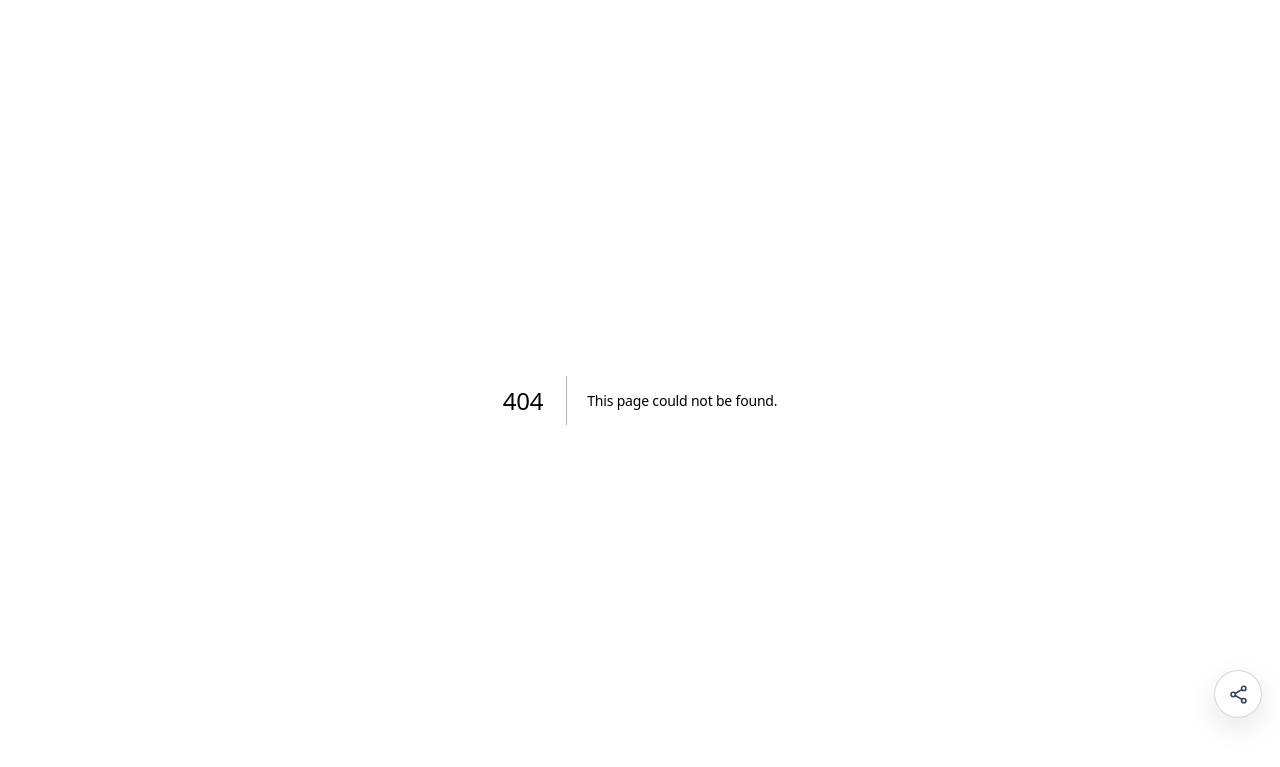
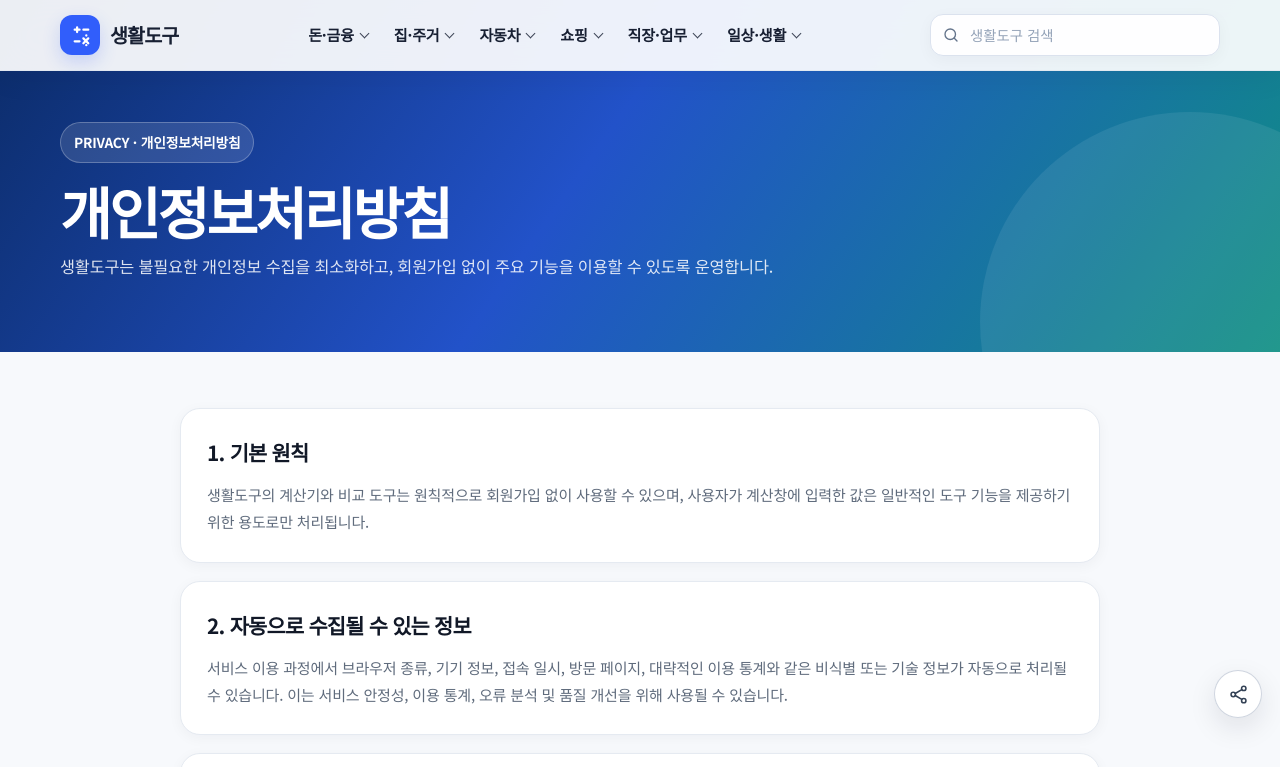
Before and after one commit to license-book/life-tools, a Next.js app: page /privacy in a window 1280 px wide. Before the commit this address had no page. Shown: the top 767 px of the page. Built offline with nearby package versions, Linux system fonts and the light colour scheme.

Commit message:
Add privacy policy page

```diff
--- /dev/null
+++ b/app/privacy/page.tsx
@@ -0,0 +1,10 @@
+import type { Metadata } from "next";
+import SiteHeader from "@/components/layout/SiteHeader";
+
+export const metadata: Metadata = {
+  title: "개인정보처리방침 | 생활도구",
+  description: "생활도구의 개인정보 처리 원칙과 쿠키·광고·분석 도구 이용 기준을 안내합니다.",
+  alternates: { canonical: "/privacy" },
+};
+
+export default function PrivacyPage(){return <><SiteHeader/><main><section className="info-hero"><div className="container"><span className="eyebrow">PRIVACY · 개인정보처리방침</span><h1>개인정보처리방침</h1><p>생활도구는 불필요한 개인정보 수집을 최소화하고, 회원가입 없이 주요 기능을 이용할 수 있도록 운영합니다.</p></div></section><section className="info-page"><div className="container info-layout"><article className="info-card"><h2>1. 기본 원칙</h2><p>생활도구의 계산기와 비교 도구는 원칙적으로 회원가입 없이 사용할 수 있으며, 사용자가 계산창에 입력한 값은 일반적인 도구 기능을 제공하기 위한 용도로만 처리됩니다.</p></article><article className="info-card"><h2>2. 자동으로 수집될 수 있는 정보</h2><p>서비스 이용 과정에서 브라우저 종류, 기기 정보, 접속 일시, 방문 페이지, 대략적인 이용 통계와 같은 비식별 또는 기술 정보가 자동으로 처리될 수 있습니다. 이는 서비스 안정성, 이용 통계, 오류 분석 및 품질 개선을 위해 사용될 수 있습니다.</p></article><article className="info-card"><h2>3. 쿠키 및 분석 도구</h2><p>서비스는 방문 통계와 사이트 개선을 위해 쿠키 또는 유사 기술을 사용할 수 있습니다. 브라우저 설정을 통해 쿠키 저장을 제한하거나 삭제할 수 있으며, 일부 기능이나 통계 수집 방식에 영향을 줄 수 있습니다.</p></article><article className="info-card"><h2>4. 광고 서비스</h2><p>향후 Google AdSense 등 제3자 광고 서비스가 사용될 수 있습니다. 광고 제공자는 관련 광고 제공과 측정을 위해 쿠키 또는 유사 기술을 사용할 수 있으며, 해당 정보의 처리는 각 광고 제공자의 정책을 따릅니다.</p></article><article className="info-card"><h2>5. 외부 링크</h2><p>생활도구에서 외부 사이트로 연결되는 경우 해당 사이트의 개인정보 처리 방식은 생활도구의 정책과 다를 수 있습니다. 외부 서비스 이용 시 해당 서비스의 개인정보처리방침을 확인해 주세요.</p></article><article className="info-card"><h2>6. 정책 변경</h2><p>서비스 기능이나 관련 법령, 운영 방식이 변경되는 경우 본 방침도 변경될 수 있습니다. 중요한 변경 사항은 본 페이지를 통해 안내합니다.</p><div className="info-note">시행일: 2026년 8월 25일</div></article></div></section></main></>}
```
